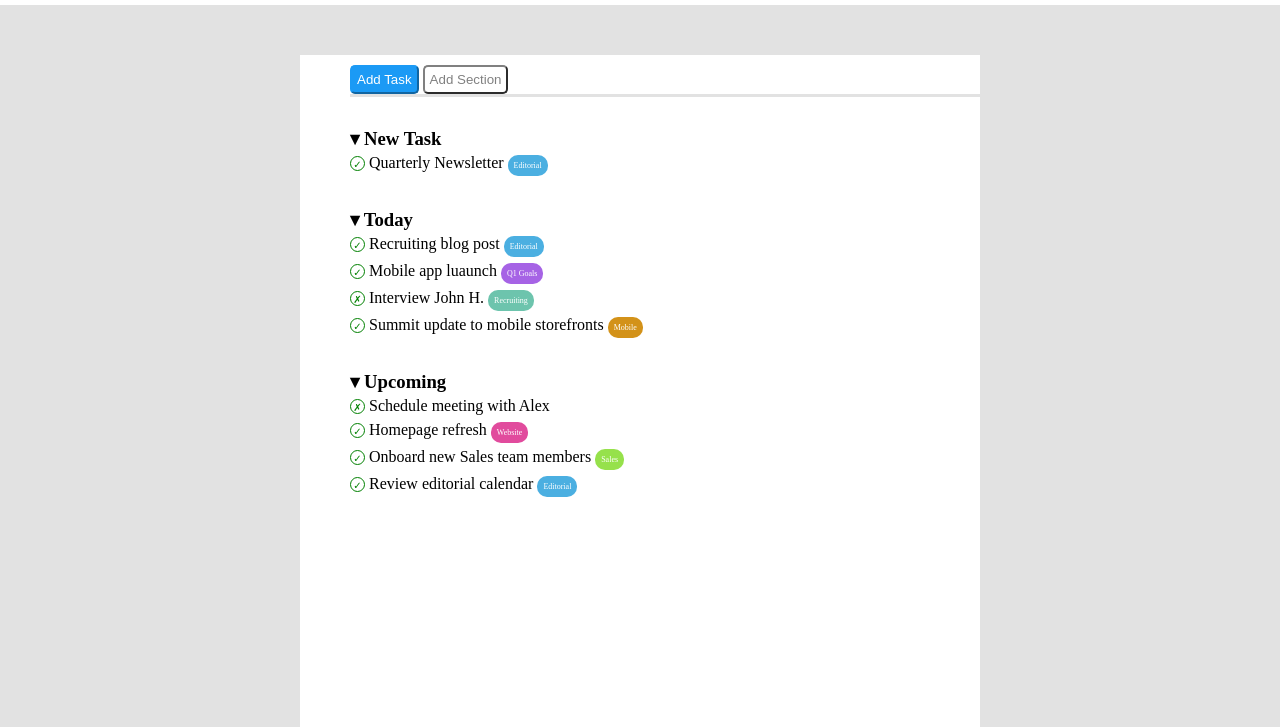
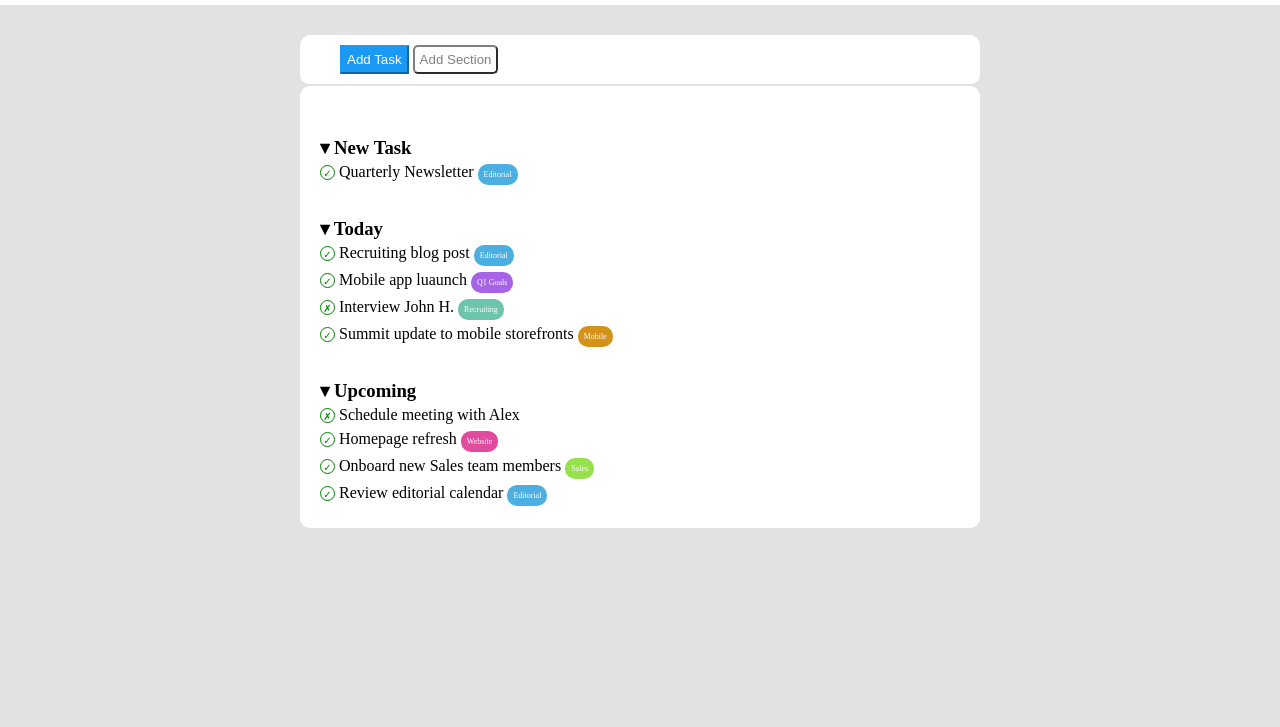
Before and after one commit to claraloforti/html-css-toboolist, a plain HTML site: page index.html in a window 1280 px wide. Shown: the part 73-800 px from the top of the page. Drawn offline with Linux system fonts and the light colour scheme.

Commit message:
style: sistemo contenitore ed elementi

```diff
--- a/index.html
+++ b/index.html
@@ -1,5 +1,7 @@
 <!DOCTYPE html>
 <html lang="it">
+
+<!--Head-->
 
 <head>
     <meta charset="UTF-8">
@@ -16,12 +18,13 @@
     </header>
 
     <!--Main-->
-    <main class="container">
-        <section class="bottoni">
+    <main>
+        <section class="sezione-bottoni">
             <input class="add-task-button" type="button" value="Add Task">
             <input class="add-section-button" type="button" value="Add Section">
         </section>
 
+        <!--Lista sezioni-->
         <section class="sezione-lista">
             <ul>
 
@@ -52,7 +55,8 @@
                                         <li class="titoli-lista">
                                             <h3>&blacktriangledown; Upcoming</h3>
                                             <ul>
-                                                <li><span class="label-simbol">&cross; </span> Schedule meeting with Alex
+                                                <li><span class="label-simbol">&cross; </span> Schedule meeting with
+                                                    Alex
                                                 </li>
                                                 <li><span class="label-simbol">&check; </span> Homepage refresh <label
                                                         class="website-lable">Website</lable>
--- a/styles/style.css
+++ b/styles/style.css
@@ -5,9 +5,15 @@
     box-sizing: border-box;
 }
 
+body {
+    background-color: rgba(128, 128, 128, 0.227);
+}
+
+
+/* Header */
 header {
     background-color: white;
-    margin: 0 auto;
+    margin-bottom: 30px;
 }
 
 .logo-header {
@@ -21,26 +27,10 @@ h1 {
     padding: 10px;
 }
 
-body {
-    background-color: rgba(128, 128, 128, 0.227);
-    height: 10px;
-}
-
-main {
-    background-color: white;
-    padding-left: 50px;
-    padding-top: 10px;
-    margin-top: 50px;
-    margin-bottom: 50px;
-    margin-left: 300px;
-    margin-right: 300px;
-    height: 1000px;
-}
-
+/* Bottoni */
 .add-task-button {
     color: white;
     background-color: rgb(27, 154, 245);
-    border-radius: 5px;
     border-color: rgb(27, 154, 245);
     padding: 5px;
 }
@@ -53,10 +43,24 @@ main {
     padding: 5px;
 }
 
-.bottoni {
-    border-bottom: 3px solid rgba(128, 128, 128, 0.227);
+/* Sezioni */
+.sezione-bottoni {
+    padding: 10px 40px;
+    border-bottom: 2px solid rgba(128, 128, 128, 0.227);
 }
 
+.sezione-lista {
+    padding: 20px 20px;
+}
+
+.sezione-bottoni, .sezione-lista {
+    margin: 0px 300px;
+    border-radius: 10px;
+    background-color: white;
+}
+
+
+/* Lista */
 ul {
     list-style-type: none;
     line-height: 1.5em;
@@ -65,7 +69,6 @@ ul {
 h3 {
     margin-top: 30px;
 }
-
 
 /*Lables*/
 
```
